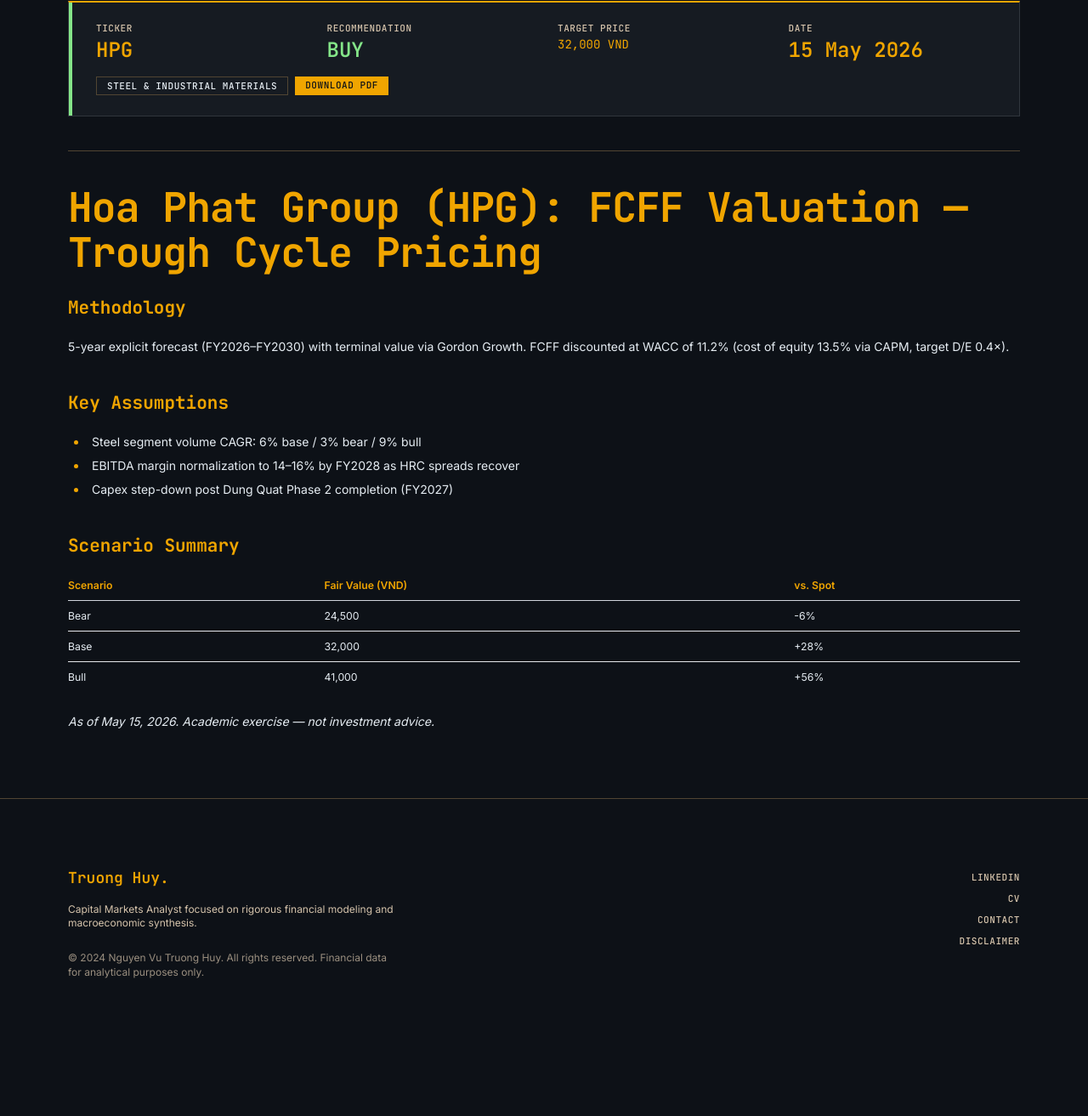
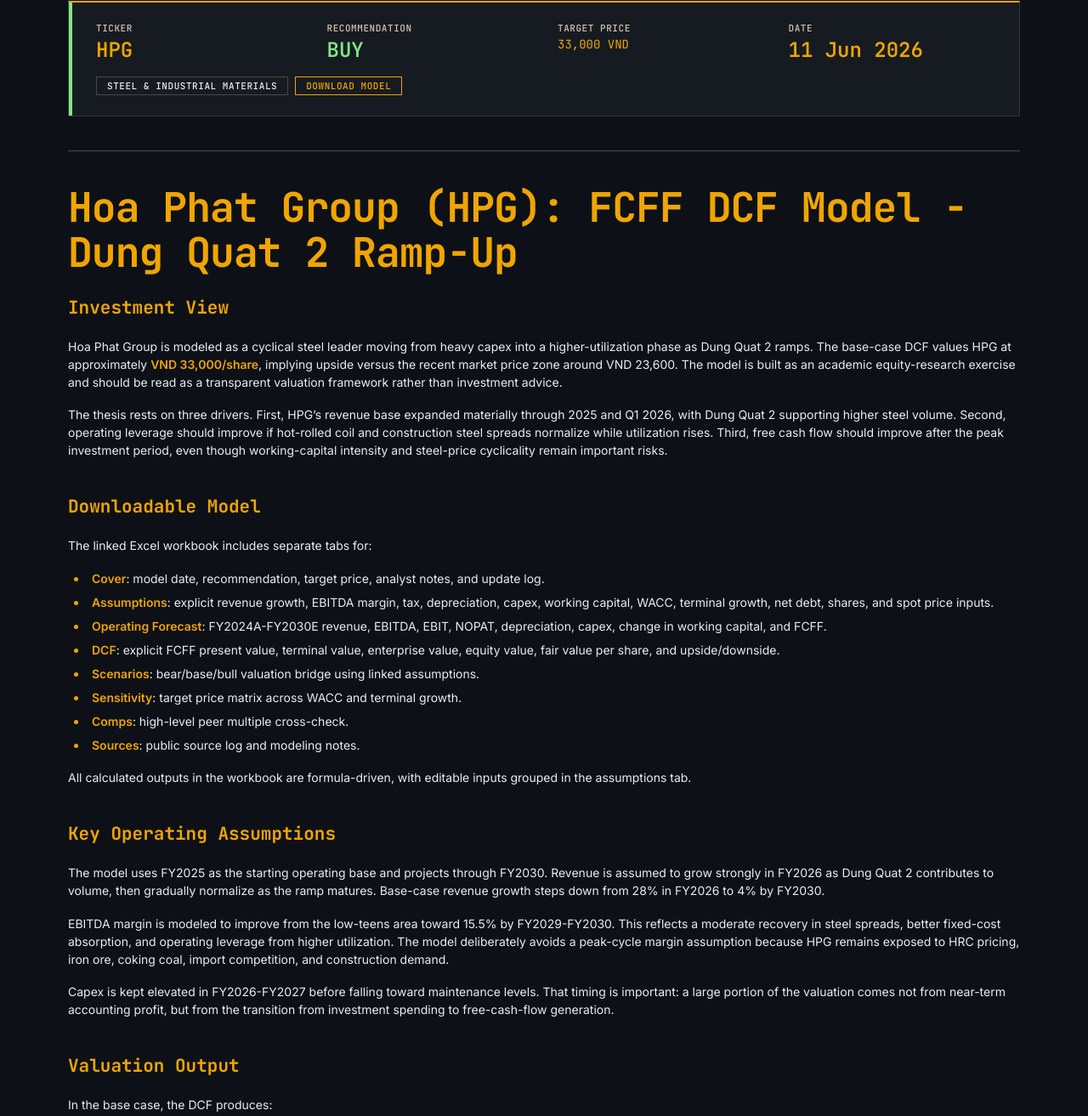
Before and after one commit to hnguyenvutruong-maker/truonghuyresearch, an Astro site: page /research/hpg-dcf-2026 in a window 1280 px wide. Shown: the part 191-1504 px from the top of the page at 85% size. Before the commit the page ends 1424 px from the top, so only its background shows below. Built offline with nearby package versions, Linux system fonts and the light colour scheme; Astro itself is replaced by a stand-in of ours.

Commit message:
Add HPG DCF research model

```diff
--- a/src/content/config.ts
+++ b/src/content/config.ts
@@ -95,6 +95,7 @@ const research = defineCollection({
     recommendation: z.enum(['BUY', 'HOLD', 'SELL', 'NEUTRAL']),
     target_price_vnd: z.number().optional(),
     pdf_path: z.string().optional(),
+    xlsx_path: z.string().optional(),
     summary: z.string().max(200),
   }),
 });
--- a/src/content/research/hpg-dcf-2026.md
+++ b/src/content/research/hpg-dcf-2026.md
@@ -1,29 +1,72 @@
 ---
-title: "Hoa Phat Group (HPG): FCFF Valuation — Trough Cycle Pricing"
-date: "2026-05-15"
+title: "Hoa Phat Group (HPG): FCFF DCF Model - Dung Quat 2 Ramp-Up"
+date: "2026-06-11"
 ticker: "HPG"
 sector: "Steel & Industrial Materials"
 recommendation: "BUY"
-target_price_vnd: 32000
-pdf_path: "/research/hpg-dcf-2026.pdf"
-summary: "FCFF DCF across 3 scenarios; base case implies 28% upside at conservative WACC. Key driver: Dung Quat Phase 2 capex normalization by FY2027."
+target_price_vnd: 33000
+xlsx_path: "/research/hpg-dcf-2026.xlsx"
+summary: "Multi-tab FCFF model with operating forecast, scenarios, WACC bridge, sensitivity tables, and source-backed assumptions for HPG."
 ---
 
-## Methodology
-5-year explicit forecast (FY2026–FY2030) with terminal value via Gordon Growth.
-FCFF discounted at WACC of 11.2% (cost of equity 13.5% via CAPM, target D/E 0.4×).
+## Investment View
 
-## Key Assumptions
-- Steel segment volume CAGR: 6% base / 3% bear / 9% bull
-- EBITDA margin normalization to 14–16% by FY2028 as HRC spreads recover
-- Capex step-down post Dung Quat Phase 2 completion (FY2027)
+Hoa Phat Group is modeled as a cyclical steel leader moving from heavy capex into a higher-utilization phase as Dung Quat 2 ramps. The base-case DCF values HPG at approximately **VND 33,000/share**, implying upside versus the recent market price zone around VND 23,600. The model is built as an academic equity-research exercise and should be read as a transparent valuation framework rather than investment advice.
 
-## Scenario Summary
+The thesis rests on three drivers. First, HPG's revenue base expanded materially through 2025 and Q1 2026, with Dung Quat 2 supporting higher steel volume. Second, operating leverage should improve if hot-rolled coil and construction steel spreads normalize while utilization rises. Third, free cash flow should improve after the peak investment period, even though working-capital intensity and steel-price cyclicality remain important risks.
 
-| Scenario | Fair Value (VND) | vs. Spot |
-|----------|-----------------|----------|
-| Bear     | 24,500          | -6%      |
-| Base     | 32,000          | +28%     |
-| Bull     | 41,000          | +56%     |
+## Downloadable Model
 
-*As of May 15, 2026. Academic exercise — not investment advice.*
+The linked Excel workbook includes separate tabs for:
+
+- **Cover**: model date, recommendation, target price, analyst notes, and update log.
+- **Assumptions**: explicit revenue growth, EBITDA margin, tax, depreciation, capex, working capital, WACC, terminal growth, net debt, shares, and spot price inputs.
+- **Operating Forecast**: FY2024A-FY2030E revenue, EBITDA, EBIT, NOPAT, depreciation, capex, change in working capital, and FCFF.
+- **DCF**: explicit FCFF present value, terminal value, enterprise value, equity value, fair value per share, and upside/downside.
+- **Scenarios**: bear/base/bull valuation bridge using linked assumptions.
+- **Sensitivity**: target price matrix across WACC and terminal growth.
+- **Comps**: high-level peer multiple cross-check.
+- **Sources**: public source log and modeling notes.
+
+All calculated outputs in the workbook are formula-driven, with editable inputs grouped in the assumptions tab.
+
+## Key Operating Assumptions
+
+The model uses FY2025 as the starting operating base and projects through FY2030. Revenue is assumed to grow strongly in FY2026 as Dung Quat 2 contributes to volume, then gradually normalize as the ramp matures. Base-case revenue growth steps down from 28% in FY2026 to 4% by FY2030.
+
+EBITDA margin is modeled to improve from the low-teens area toward 15.5% by FY2029-FY2030. This reflects a moderate recovery in steel spreads, better fixed-cost absorption, and operating leverage from higher utilization. The model deliberately avoids a peak-cycle margin assumption because HPG remains exposed to HRC pricing, iron ore, coking coal, import competition, and construction demand.
+
+Capex is kept elevated in FY2026-FY2027 before falling toward maintenance levels. That timing is important: a large portion of the valuation comes not from near-term accounting profit, but from the transition from investment spending to free-cash-flow generation.
+
+## Valuation Output
+
+In the base case, the DCF produces:
+
+| Item | Base Case |
+|---|---:|
+| WACC | 10.6% |
+| Terminal growth | 3.0% |
+| FY2030E EBITDA margin | 16.2% |
+| Target price | VND 33,000 |
+| Recent market price used | VND 23,600 |
+| Implied upside | ~40% |
+
+The bear case is built around weaker steel spreads, slower Dung Quat 2 utilization, and a lower terminal margin profile. The bull case assumes stronger volume absorption, healthier HRC spreads, and faster capex normalization. Across scenarios, the framework produces a valuation range of roughly **VND 26,000-37,000/share**.
+
+## What Matters Most
+
+The most important sensitivity is not the terminal-growth assumption by itself. HPG's valuation is more exposed to the combination of normalized margin and reinvestment intensity. If Dung Quat 2 lifts volume but margins remain compressed, equity value creation is much lower. If margins recover while capex steps down, FCFF expands quickly.
+
+WACC also matters. The base case uses 10.6%, with sensitivity tables from 10.0% to 12.5%. A higher discount rate compresses the target price materially, which is appropriate for a cyclical steel company where earnings visibility is lower than in consumer staples, utilities, or regulated infrastructure.
+
+## Risk Factors
+
+The main downside risks are steel spread compression, weaker construction demand, slower Dung Quat 2 ramp-up, higher raw-material costs, and extended working-capital pressure. HPG also carries execution risk because large integrated steel projects can produce timing mismatches between output, inventory, pricing, and cash conversion.
+
+Policy and trade measures can cut both ways. Anti-dumping protection may support domestic producers, but global steel oversupply and China-linked price pressure remain structural issues. The DCF therefore treats the stock as cyclical value with operating leverage, not as a linear compounder.
+
+## Source Notes
+
+The model references HPG's 2025 annual report, public Q1 2026 operating updates, public market-price references near June 2026, and broker research snapshots for cross-checking revenue and earnings direction. Broker estimates are used only as triangulation, not as hardcoded valuation output.
+
+*Academic exercise - not investment advice. Prepared by Nguyen Vu Truong Huy.*
--- a/src/pages/research/[slug].astro
+++ b/src/pages/research/[slug].astro
@@ -59,6 +59,9 @@ const accentColor = entry.data.recommendation === 'BUY' ? 'bg-tertiary' : entry.
         {entry.data.pdf_path && (
           <a href={entry.data.pdf_path} class="inline-block bg-terminal-accent px-3 py-1 font-label-md uppercase text-label-md text-terminal-bg hover:bg-on-primary transition-colors">Download PDF</a>
         )}
+        {entry.data.xlsx_path && (
+          <a href={entry.data.xlsx_path} class="inline-block bg-terminal-card border border-terminal-accent px-3 py-1 font-label-md uppercase text-label-md text-terminal-accent hover:bg-terminal-accent hover:text-terminal-bg transition-colors">Download Model</a>
+        )}
       </div>
     </div>
 
```
Also changed, not shown: 1 other file.
